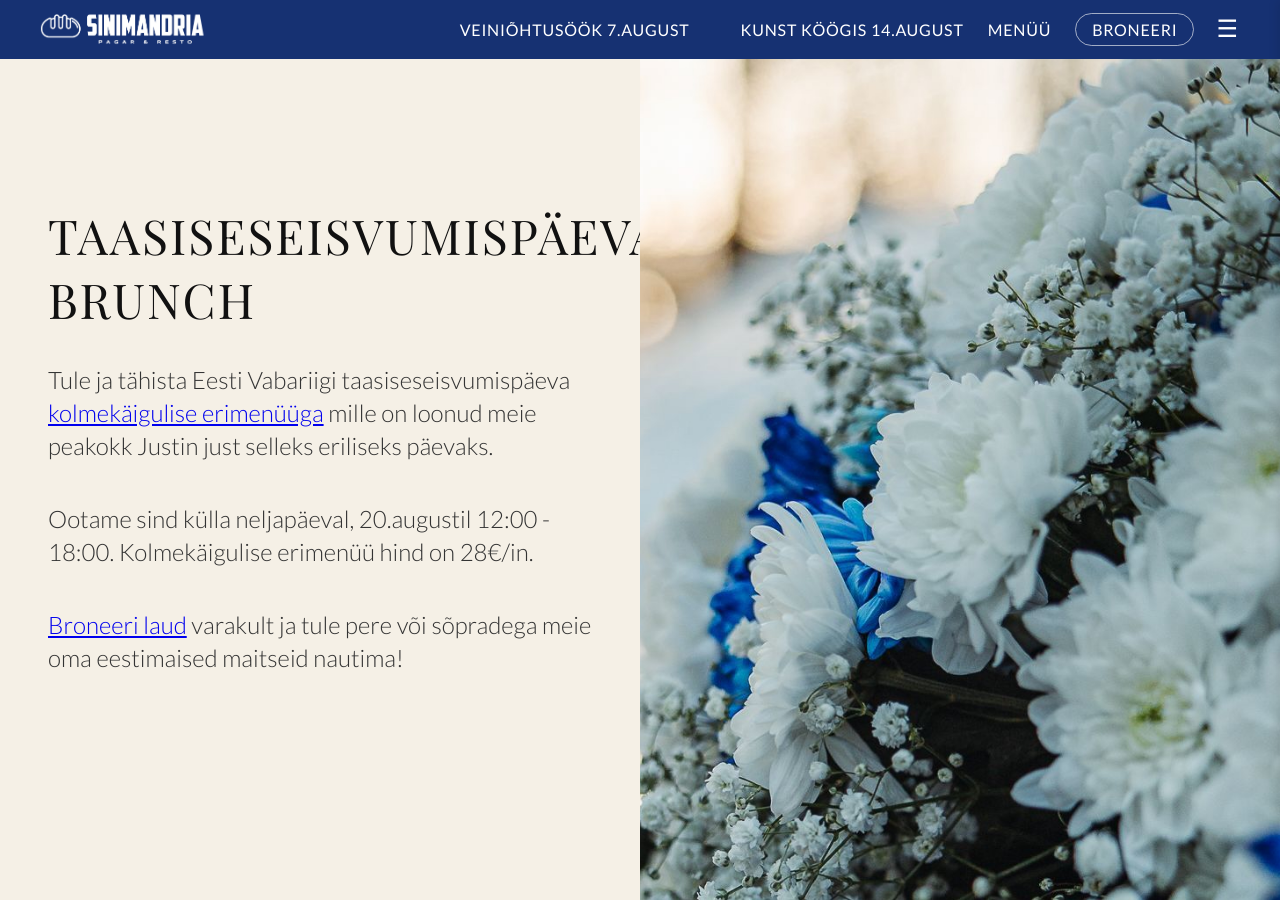
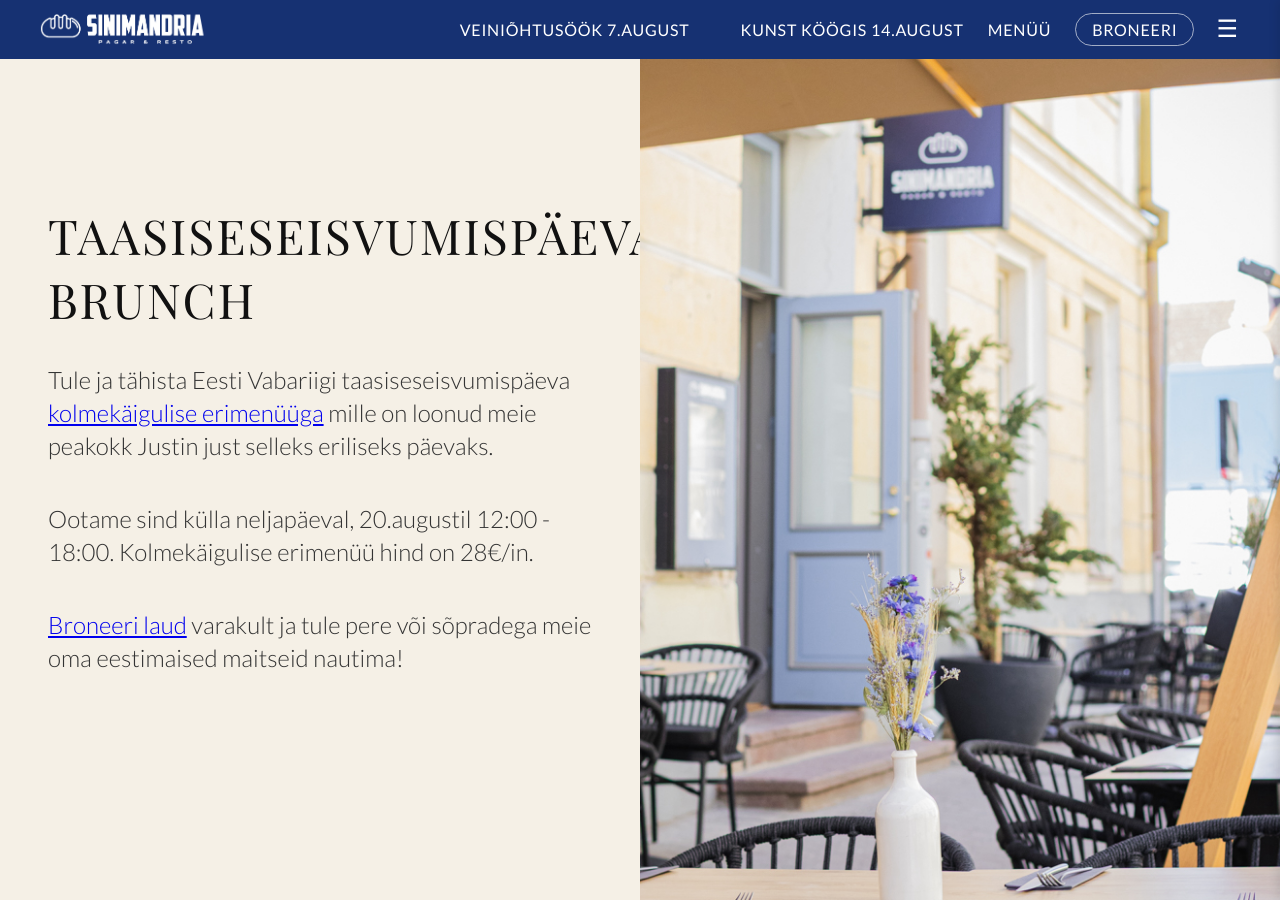
Before and after one commit to m-tu/sinimandria, a Jekyll site: the page built from pages/events/aastapaev.markdown, in a window 1280 px wide and 900 px high. Built offline with Jekyll 4.4.1, drawn with Linux system fonts in a browser that asks for light colours.

Commit message:
Update aastapaev.html

```diff
--- a/_layouts/events/aastapaev.html
+++ b/_layouts/events/aastapaev.html
@@ -19,7 +19,7 @@
              <a href="https://book.easytable.com/book/?id=f4386&lang=auto">Broneeri laud</a> varakult ja tule pere või sõpradega meie oma eestimaised maitseid nautima!
           </p>
         </div>
-        <img src="{{ '/assets/images/aastapaev.jpg' | absolute_url }}" alt="Taasiseseisvumispäev">
+        <img src="{{ '/assets/images/sinimandria-terrass.jpg' | absolute_url }}" alt="Sinimandria suveterrass">
       </section>
     </main>
 
```
